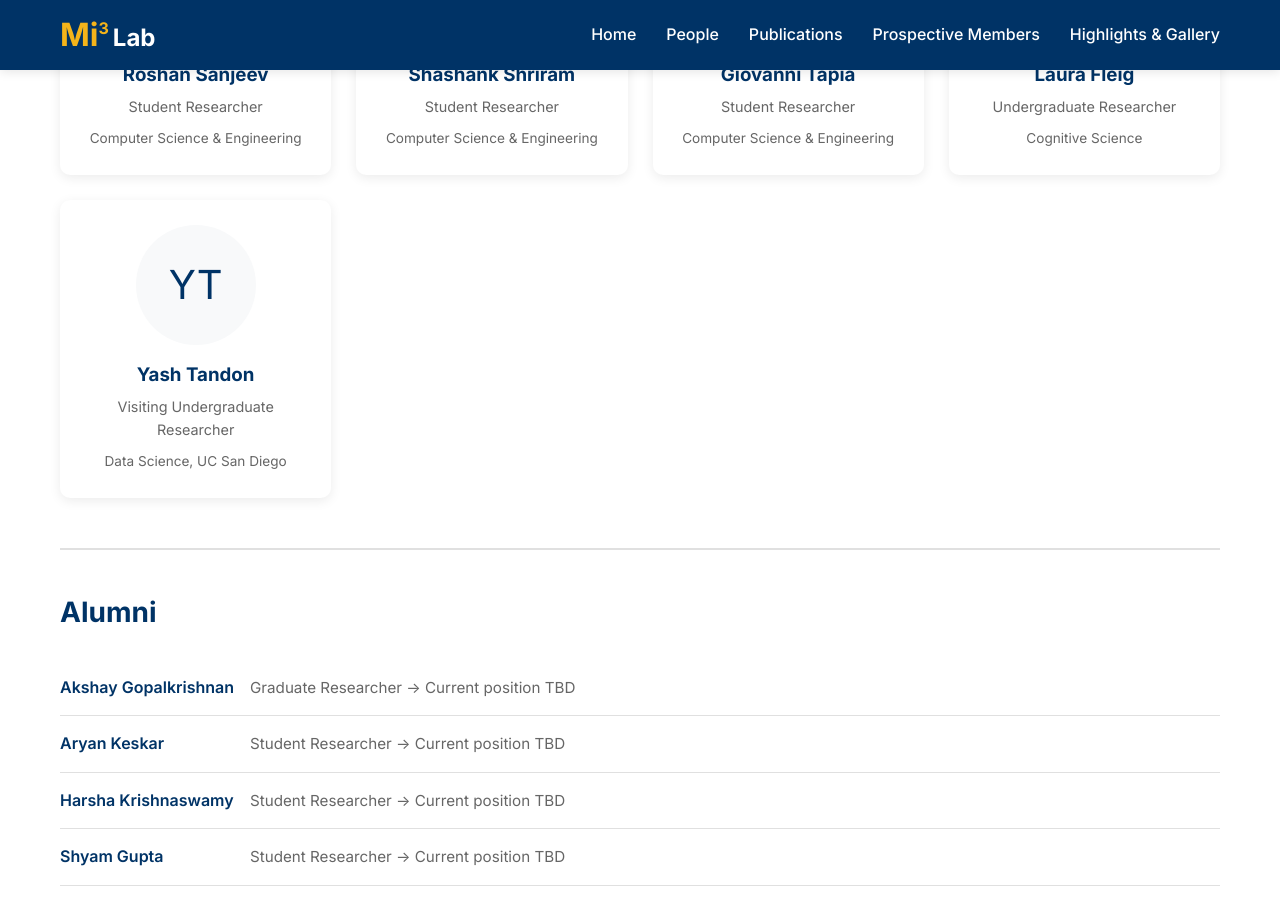
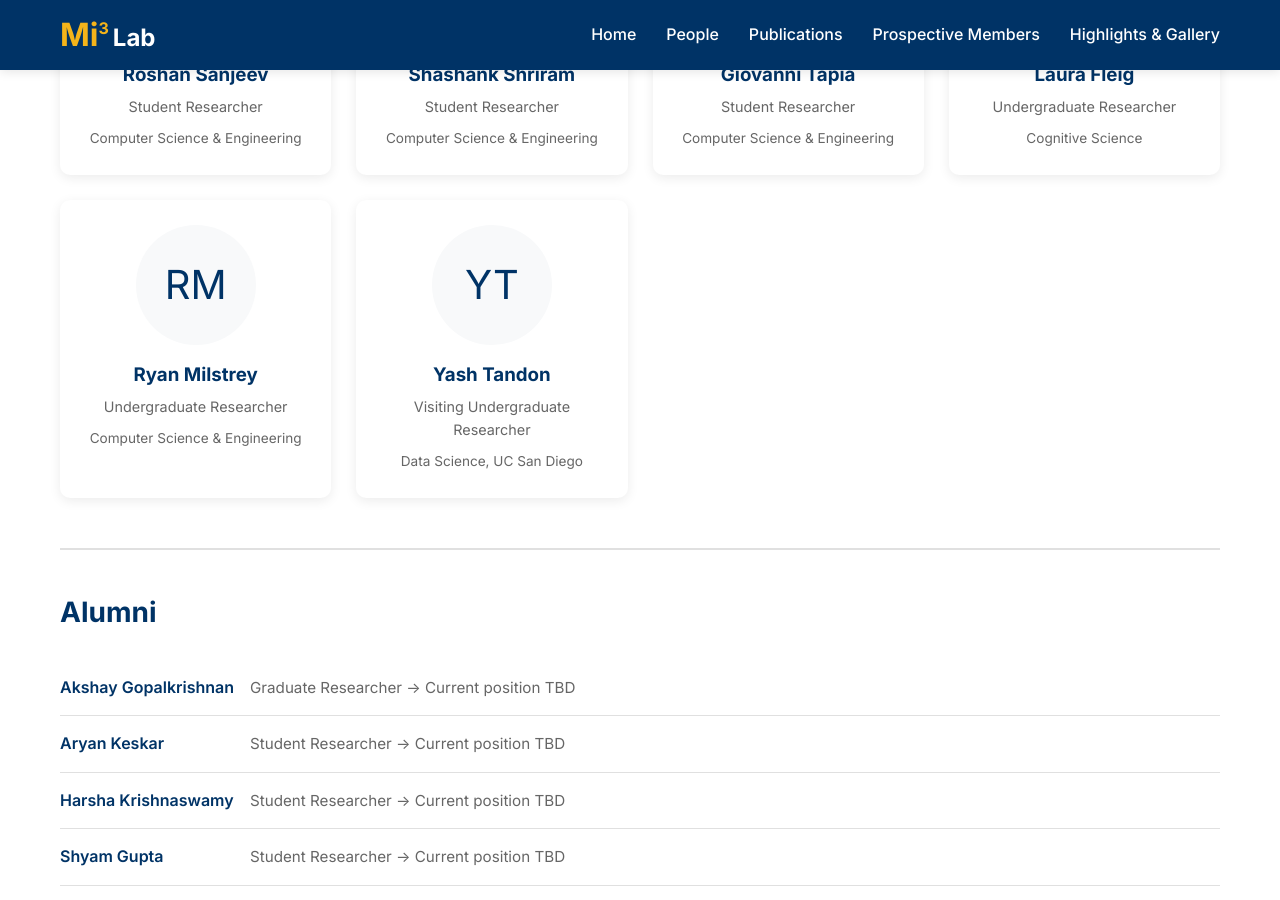
Before and after one commit to Mi3-Lab/mi3-lab.github.io, a Jekyll site: the page built from people.html, in a window 1280 px wide and 900 px high, scrolled down 1117 px. Built offline with Jekyll 4.4.1, drawn with Linux system fonts in a browser that asks for light colours.

Commit message:
Add Ryan Milstrey (Undergraduate Researcher, CSE)

```diff
--- a/people.html
+++ b/people.html
@@ -98,6 +98,13 @@ title: People
     </div>
 
     <div class="person-card">
+      <div class="person-avatar">RM</div>
+      <h3>Ryan Milstrey</h3>
+      <p class="role">Undergraduate Researcher</p>
+      <p class="affiliation">Computer Science & Engineering</p>
+    </div>
+
+    <div class="person-card">
       <div class="person-avatar">YT</div>
       <h3>Yash Tandon</h3>
       <p class="role">Visiting Undergraduate Researcher</p>
```
